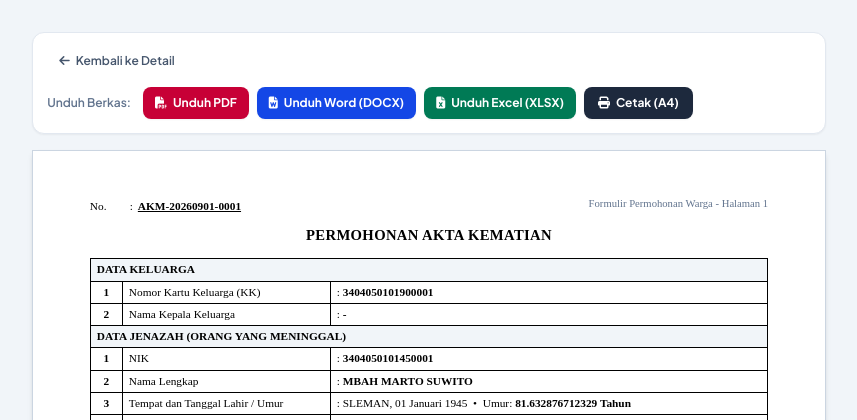
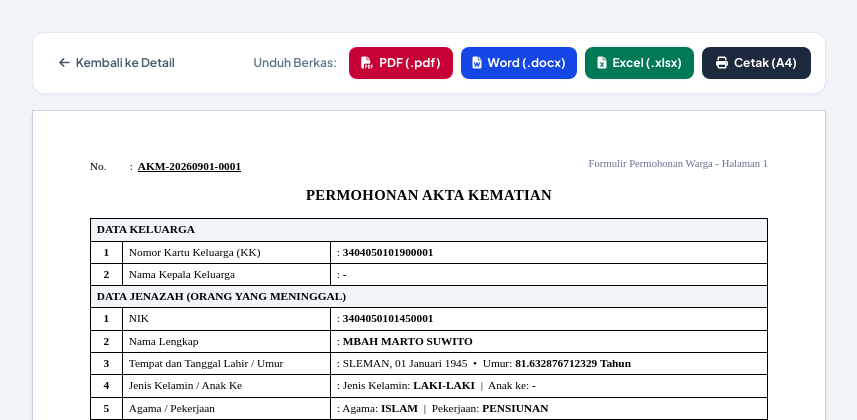
Before and after one commit to BagusDuane/web_magang_purwobinangun, a Laravel app: page /admin/akte-kematian/1/cetak-surat in a window 1280 px wide. Shown: the top 420 px of the page, without its empty margins (211-1068 px from the left). Run offline with Laravel 12, Linux system fonts and the light colour scheme; a user stored in the database is signed in; data comes from the database, SQL or seed files in the repository; style sheets or scripts are compiled from the project's sources; some libraries are stand-ins or nearby versions.

Commit message:
fix: enable XML output escaping in PhpWord certificate export

```diff
--- a/app/Services/CertificateExportService.php
+++ b/app/Services/CertificateExportService.php
@@ -13,6 +13,7 @@ use PhpOffice\PhpSpreadsheet\Style\Border;
 use PhpOffice\PhpSpreadsheet\Style\Fill;
 use PhpOffice\PhpSpreadsheet\Writer\Xlsx;
 use PhpOffice\PhpWord\PhpWord;
+use PhpOffice\PhpWord\Settings;
 use PhpOffice\PhpWord\SimpleType\Jc;
 use Symfony\Component\HttpFoundation\StreamedResponse;
 
@@ -71,6 +72,8 @@ class CertificateExportService
 
     public function exportBirthDocx(BirthCertificate $birth): StreamedResponse
     {
+        Settings::setOutputEscapingEnabled(true);
+
         $phpWord = new PhpWord();
         $phpWord->setDefaultFontName('Calibri');
         $phpWord->setDefaultFontSize(11);
@@ -316,6 +319,8 @@ class CertificateExportService
 
     public function exportDeathDocx(DeathCertificate $death): StreamedResponse
     {
+        Settings::setOutputEscapingEnabled(true);
+
         $phpWord = new PhpWord();
         $phpWord->setDefaultFontName('Calibri');
         $phpWord->setDefaultFontSize(11);
--- a/resources/views/admin/birth/print-letter.blade.php
+++ b/resources/views/admin/birth/print-letter.blade.php
@@ -133,13 +133,13 @@
         <div class="flex flex-wrap items-center gap-2">
             <span class="text-xs text-slate-500 font-semibold font-sans-ui mr-1 hidden sm:inline">Unduh Berkas:</span>
             <a href="{{ auth()->check() && auth()->user()->isAdmin() ? route('admin.birth.export', [$birth, 'pdf']) : route('birth.export', [$birth, 'pdf']) }}" class="font-sans-ui bg-rose-700 hover:bg-rose-800 text-white font-bold text-xs px-3 py-2 rounded-lg shadow-xs transition flex items-center gap-1.5">
-                <i class="fa-solid fa-file-pdf"></i> Unduh PDF
+                <i class="fa-solid fa-file-pdf"></i> PDF (.pdf)
             </a>
             <a href="{{ auth()->check() && auth()->user()->isAdmin() ? route('admin.birth.export', [$birth, 'docx']) : route('birth.export', [$birth, 'docx']) }}" class="font-sans-ui bg-blue-700 hover:bg-blue-800 text-white font-bold text-xs px-3 py-2 rounded-lg shadow-xs transition flex items-center gap-1.5">
-                <i class="fa-solid fa-file-word"></i> Unduh Word (DOCX)
+                <i class="fa-solid fa-file-word"></i> Word (.docx)
             </a>
             <a href="{{ auth()->check() && auth()->user()->isAdmin() ? route('admin.birth.export', [$birth, 'xlsx']) : route('birth.export', [$birth, 'xlsx']) }}" class="font-sans-ui bg-emerald-700 hover:bg-emerald-800 text-white font-bold text-xs px-3 py-2 rounded-lg shadow-xs transition flex items-center gap-1.5">
-                <i class="fa-solid fa-file-excel"></i> Unduh Excel (XLSX)
+                <i class="fa-solid fa-file-excel"></i> Excel (.xlsx)
             </a>
             <button onclick="window.print()" class="font-sans-ui bg-[#059cb8] hover:bg-[#095b8c] text-white font-bold text-xs px-3.5 py-2 rounded-lg shadow-xs transition flex items-center gap-1.5 cursor-pointer">
                 <i class="fa-solid fa-print"></i> Cetak (A4)
--- a/resources/views/admin/birth/show.blade.php
+++ b/resources/views/admin/birth/show.blade.php
@@ -28,13 +28,13 @@
                 <div class="absolute right-0 mt-2 w-52 bg-white rounded-xl shadow-lg border border-slate-200 py-1.5 z-50">
                     <div class="px-3 py-1 text-[10px] font-bold text-slate-400 uppercase tracking-wider">Format Dokumen:</div>
                     <a href="{{ route('admin.birth.export', [$birth, 'pdf']) }}" class="flex items-center gap-2 px-3 py-2 text-xs font-semibold text-slate-700 hover:bg-slate-50 hover:text-rose-700 transition">
-                        <i class="fa-solid fa-file-pdf text-rose-600 w-4"></i> Unduh PDF (.pdf)
+                        <i class="fa-solid fa-file-pdf text-rose-600 w-4"></i> PDF (.pdf)
                     </a>
                     <a href="{{ route('admin.birth.export', [$birth, 'docx']) }}" class="flex items-center gap-2 px-3 py-2 text-xs font-semibold text-slate-700 hover:bg-slate-50 hover:text-blue-700 transition">
-                        <i class="fa-solid fa-file-word text-blue-600 w-4"></i> Unduh Word (.docx)
+                        <i class="fa-solid fa-file-word text-blue-600 w-4"></i> Word (.docx)
                     </a>
                     <a href="{{ route('admin.birth.export', [$birth, 'xlsx']) }}" class="flex items-center gap-2 px-3 py-2 text-xs font-semibold text-slate-700 hover:bg-slate-50 hover:text-emerald-700 transition">
-                        <i class="fa-solid fa-file-excel text-emerald-600 w-4"></i> Unduh Excel (.xlsx)
+                        <i class="fa-solid fa-file-excel text-emerald-600 w-4"></i> Excel (.xlsx)
                     </a>
                 </div>
             </details>
--- a/resources/views/admin/death/print-letter.blade.php
+++ b/resources/views/admin/death/print-letter.blade.php
@@ -141,13 +141,13 @@
         <div class="flex flex-wrap items-center gap-2">
             <span class="text-xs text-slate-500 font-semibold font-sans-ui mr-1 hidden sm:inline">Unduh Berkas:</span>
             <a href="{{ auth()->check() && auth()->user()->isAdmin() ? route('admin.death.export', [$death, 'pdf']) : route('death.export', [$death, 'pdf']) }}" class="font-sans-ui bg-rose-700 hover:bg-rose-800 text-white font-bold text-xs px-3 py-2 rounded-lg shadow-xs transition flex items-center gap-1.5">
-                <i class="fa-solid fa-file-pdf"></i> Unduh PDF
+                <i class="fa-solid fa-file-pdf"></i> PDF (.pdf)
             </a>
             <a href="{{ auth()->check() && auth()->user()->isAdmin() ? route('admin.death.export', [$death, 'docx']) : route('death.export', [$death, 'docx']) }}" class="font-sans-ui bg-blue-700 hover:bg-blue-800 text-white font-bold text-xs px-3 py-2 rounded-lg shadow-xs transition flex items-center gap-1.5">
-                <i class="fa-solid fa-file-word"></i> Unduh Word (DOCX)
+                <i class="fa-solid fa-file-word"></i> Word (.docx)
             </a>
             <a href="{{ auth()->check() && auth()->user()->isAdmin() ? route('admin.death.export', [$death, 'xlsx']) : route('death.export', [$death, 'xlsx']) }}" class="font-sans-ui bg-emerald-700 hover:bg-emerald-800 text-white font-bold text-xs px-3 py-2 rounded-lg shadow-xs transition flex items-center gap-1.5">
-                <i class="fa-solid fa-file-excel"></i> Unduh Excel (XLSX)
+                <i class="fa-solid fa-file-excel"></i> Excel (.xlsx)
             </a>
             <button onclick="window.print()" class="font-sans-ui bg-slate-800 hover:bg-slate-900 text-white font-bold text-xs px-3.5 py-2 rounded-lg shadow-xs transition flex items-center gap-1.5 cursor-pointer">
                 <i class="fa-solid fa-print"></i> Cetak (A4)
--- a/resources/views/admin/death/show.blade.php
+++ b/resources/views/admin/death/show.blade.php
@@ -28,13 +28,13 @@
                 <div class="absolute right-0 mt-2 w-52 bg-white rounded-xl shadow-lg border border-slate-200 py-1.5 z-50">
                     <div class="px-3 py-1 text-[10px] font-bold text-slate-400 uppercase tracking-wider">Format Dokumen:</div>
                     <a href="{{ route('admin.death.export', [$death, 'pdf']) }}" class="flex items-center gap-2 px-3 py-2 text-xs font-semibold text-slate-700 hover:bg-slate-50 hover:text-rose-700 transition">
-                        <i class="fa-solid fa-file-pdf text-rose-600 w-4"></i> Unduh PDF (.pdf)
+                        <i class="fa-solid fa-file-pdf text-rose-600 w-4"></i> PDF (.pdf)
                     </a>
                     <a href="{{ route('admin.death.export', [$death, 'docx']) }}" class="flex items-center gap-2 px-3 py-2 text-xs font-semibold text-slate-700 hover:bg-slate-50 hover:text-blue-700 transition">
-                        <i class="fa-solid fa-file-word text-blue-600 w-4"></i> Unduh Word (.docx)
+                        <i class="fa-solid fa-file-word text-blue-600 w-4"></i> Word (.docx)
                     </a>
                     <a href="{{ route('admin.death.export', [$death, 'xlsx']) }}" class="flex items-center gap-2 px-3 py-2 text-xs font-semibold text-slate-700 hover:bg-slate-50 hover:text-emerald-700 transition">
-                        <i class="fa-solid fa-file-excel text-emerald-600 w-4"></i> Unduh Excel (.xlsx)
+                        <i class="fa-solid fa-file-excel text-emerald-600 w-4"></i> Excel (.xlsx)
                     </a>
                 </div>
             </details>
--- a/resources/views/tracking/show.blade.php
+++ b/resources/views/tracking/show.blade.php
@@ -161,13 +161,13 @@
                             <div class="absolute right-0 bottom-full mb-2 w-52 bg-white rounded-xl shadow-lg border border-slate-200 py-1.5 z-50">
                                 <div class="px-3 py-1 text-[10px] font-bold text-slate-400 uppercase tracking-wider">Format Dokumen:</div>
                                 <a href="{{ route('tracking.export', ['type' => $type, 'registrationNo' => $data->registration_no, 'format' => 'pdf']) }}" class="flex items-center gap-2 px-3 py-2 text-xs font-semibold text-slate-700 hover:bg-slate-50 hover:text-rose-700 transition">
-                                    <i class="fa-solid fa-file-pdf text-rose-600 w-4"></i> Unduh PDF (.pdf)
+                                    <i class="fa-solid fa-file-pdf text-rose-600 w-4"></i> PDF (.pdf)
                                 </a>
                                 <a href="{{ route('tracking.export', ['type' => $type, 'registrationNo' => $data->registration_no, 'format' => 'docx']) }}" class="flex items-center gap-2 px-3 py-2 text-xs font-semibold text-slate-700 hover:bg-slate-50 hover:text-blue-700 transition">
-                                    <i class="fa-solid fa-file-word text-blue-600 w-4"></i> Unduh Word (.docx)
+                                    <i class="fa-solid fa-file-word text-blue-600 w-4"></i> Word (.docx)
                                 </a>
                                 <a href="{{ route('tracking.export', ['type' => $type, 'registrationNo' => $data->registration_no, 'format' => 'xlsx']) }}" class="flex items-center gap-2 px-3 py-2 text-xs font-semibold text-slate-700 hover:bg-slate-50 hover:text-emerald-700 transition">
-                                    <i class="fa-solid fa-file-excel text-emerald-600 w-4"></i> Unduh Excel (.xlsx)
+                                    <i class="fa-solid fa-file-excel text-emerald-600 w-4"></i> Excel (.xlsx)
                                 </a>
                             </div>
                         </details>
```
